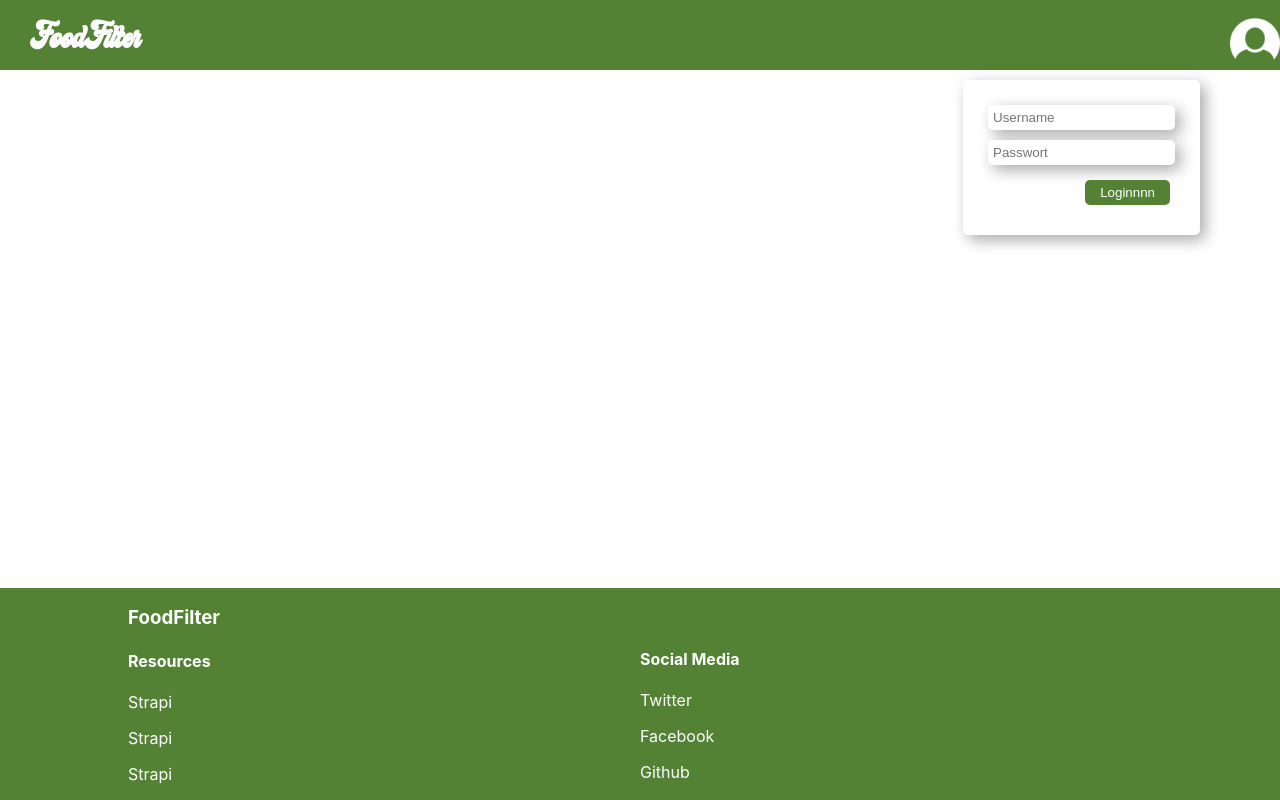
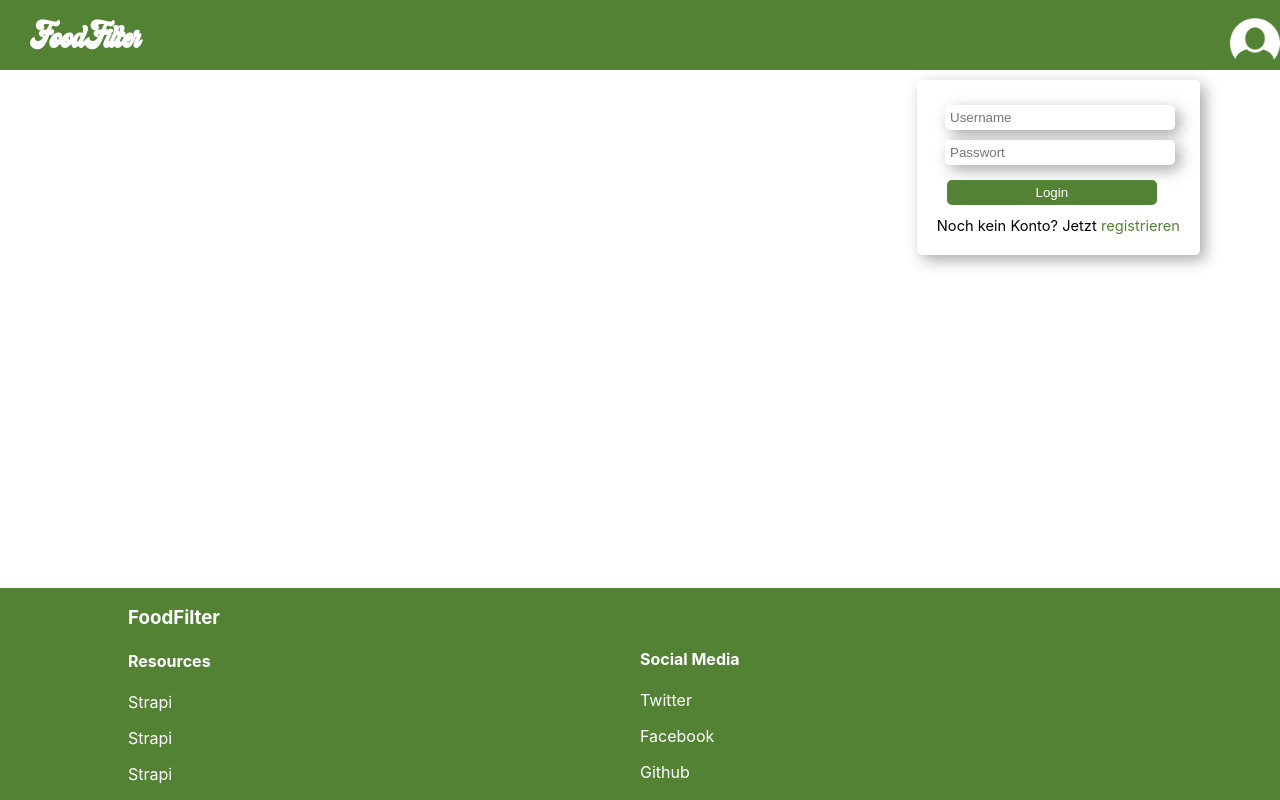
Before and after one commit to lea1210/food-filter, a React (Create React App) app: page / in a window 1280 px wide. Both pictures are taken after a click on the button 1235 px from the left and 32 px from the top of the page. Built offline with nearby package versions, Linux system fonts and the light colour scheme.

Commit message:
userinfo opening works, improved styling

```diff
--- a/src/components/Form/Form.jsx
+++ b/src/components/Form/Form.jsx
@@ -1,4 +1,4 @@
-import React from "react";
+/*import React from "react";
 import {
     FormContextProvider,
     useForm,
@@ -40,4 +40,4 @@ const Form = ({ testID, onSubmit,setIsOpen, children }) => {
     );
 };
 
-export default FormContextWrapper;
+export default FormContextWrapper; */
--- a/src/components/FormField/FormField.module.css
+++ b/src/components/FormField/FormField.module.css
@@ -1,5 +1,6 @@
 Input{
     border-radius: 5px;
+    width: 220px;
     float: right;
     box-shadow: 5px 5px 15px 0 rgba(0, 0, 0, 0.34);
     padding: 5px;
@@ -9,3 +10,7 @@ Input{
 Input:focus{
     border-color: #afafaf;
 }
+.error{
+    color: red;
+    font-size: 8pt;
+}
--- a/src/components/Header/Header.jsx
+++ b/src/components/Header/Header.jsx
@@ -1,6 +1,5 @@
 import Styles from "./Header.module.css";
 import {UserAccountButton} from "../UserAccountButton/UserAccountButton";
-import UserInfo from "../UserInfo/UserInfo";
 import Login from "../Login/Login";
 import {useState} from "react";
 
--- a/src/components/Login/Login.jsx
+++ b/src/components/Login/Login.jsx
@@ -1,87 +1,23 @@
 import Styles from "../Login/Login.module.css";
-import {LoginFormContext, useLoginForm} from "../../contexts/LoginFormContext/LoginFormContext";
+import {useLoginForm} from "../../contexts/LoginFormContext/LoginFormContext";
 import UserInfo from "../UserInfo/UserInfo";
-import {useLogin} from "../../contexts/LoginContext/LoginContext";
-import {useCallback, useState} from "react";
-import {Input} from "../Input/Input";
-import Form from "../Form/Form";
+import {useState} from "react";
 import LoginForm from "../LoginForm/LoginForm";
 
 const Login = () => {
     const [isOpen, setIsOpen] = useState(false);
     const {isLoginFormOpened, closeLoginForm} = useLoginForm();
-    const { isLoggedIn, login, logout } = useLogin();
-    const [password, setPassword] = useState('');
-    const [user, setUser] = useState('');
-
-    console.log("set is open in login: ", setIsOpen);
-
-  const onSubmitLoginForm = useCallback(() => {
-       /* console.log("im submitloginform");
-        if (isLoggedIn){
-            logout();
-        } else{
-            console.log("will einloggen");
-            login(user, password);
-        }
-        setIsOpen(true);*/
-    }, [user, password, login])
-
-    const openUserForm = (isOpen) => {
-     // setIsOpen(isOpen);
-        console.log("aaaaaaaaaaaa");
-    }
 
     return (
         <>
             {isLoginFormOpened && (
                 <div className={Styles.loginWindow}>
-                    <LoginForm onSubmit={onSubmitLoginForm} setIsOpen={openUserForm}/>
+                    <LoginForm setIsOpen={setIsOpen}/>
                     {isOpen && <UserInfo setIsOpen={setIsOpen}/>}
                 </div>
             )}
         </>
     );
-    /*return(
-        <>
-            {isLoginFormOpened && (
-                <div className={Styles.loginWindow}>
-                    <Form onSubmit={onSubmitLoginForm}>
-                        <Input
-                            type="text"
-                            placeholder="username"
-                            value={user}
-                            onChange={(value) => setUser(value)}
-                        />
-                        <Input
-                            type="password"
-                            placeholder="password"
-                            value={password}
-                            onChange={(value) => setPassword(value)}
-                        />
-                        <button type="submit">Login</button>
-                    </Form>
-                    {isOpen && <UserInfo setIsOpen={setIsOpen}/>}
-                </div>
-            )}
-        </>
-    );*/
 };
 
 export default Login;
-
-/* <Form onSubmit={onSubmitLoginForm}>
-                        <Input
-                            type="text"
-                            placeholder="username"
-                            value={user}
-                            onChange={(value) => setUser(value)}
-                        />
-                        <Input
-                            type="password"
-                            placeholder="password"
-                            value={password}
-                            onChange={(value) => setPassword(value)}
-                        />
-                        <button type="submit">Login</button>
-                    </Form>*/
--- a/src/components/LoginButton/LoginButton.module.css
+++ b/src/components/LoginButton/LoginButton.module.css
@@ -1,4 +1,5 @@
 .loginButton{
+    width: 200px;
     color: white;
     background: #548235;
     border-radius: 5px;
@@ -7,3 +8,23 @@
     border-style: none;
     font-family: "Arial Nova", sans-serif;
 }
+
+.loginButton:after {
+    content: "";
+    background: #90EE90;
+    display: block;
+    position: absolute;
+    padding-top: 300%;
+    padding-left: 350%;
+    margin-left: -20px!important;
+    margin-top: -120%;
+    opacity: 0;
+    transition: all 0.8s
+}
+
+.loginButton:active:after {
+    padding: 0;
+    margin: 0;
+    opacity: 1;
+    transition: 0s;
+}
--- a/src/components/LoginForm/LoginForm.jsx
+++ b/src/components/LoginForm/LoginForm.jsx
@@ -1,35 +1,48 @@
 import React from "react";
-import Form from "../Form/Form";
 import FormField from "../FormField/FormField";
-import { useLogin } from "../../contexts/LoginContext/LoginContext";
-import Styles from "../LoginButton/LoginButton.module.css";
-import {useCallback, useState} from "react";
-import formField from "../FormField/FormField";
+import Styles from "../LoginForm/LoginForm.module.css";
 
-const LoginForm = ({onSubmit, setIsOpen}) => {
+import {
+    FormContextProvider,
+    useForm,
+} from "../../contexts/FormContext/FormContext";
+import {useLogin} from "../../contexts/LoginContext/LoginContext";
+
+const FormContextWrapper = ({ children, setIsOpen}) => {
+    return (
+        <FormContextProvider>
+            <LoginForm setIsOpen={setIsOpen}>{children}</LoginForm>
+        </FormContextProvider>
+    );
+};
+
+const LoginForm = ({setIsOpen}) => {
     console.log("set is open in loginform: ", setIsOpen);
-   // const { isLoggedIn, login, logout } = useLogin();
-   // const [password, setPassword] = useState('');
-   // const [user, setUser] = useState('');
+    const { validate, formFields } = useForm();
+    const { isLoggedIn, login, logout } = useLogin();
 
+    const submit = (event) => {
+        console.log("im submit??");
+        event.preventDefault();
+        // skip submitting if validation fails
+        if (validate()) {
+            console.log("validierung war erfolgreichhh");
+            // onSubmit(formFields);
 
-   /* const onSubmitLoginForm = useCallback((formFields) => {
-        console.log("halllllllllo");
-        if (isLoggedIn){
-            logout();
-        } else{
-            console.log("submit funktion");
-            login(formFields["username"], formFields["password"]);
+            console.log("submit funktion, name: ", formFields["username"]);
+            login(formFields["username"].value, formFields["password"].value);
+
+            console.log(setIsOpen);
+            setIsOpen(true);
         }
-        setIsOpen(true);
-    }, [user, password, login])*/
+    };
 
     return (
         <>
-        <Form testID="loginForm" onSubmit={onSubmit} setIsOpen={setIsOpen()}>
+        <form onSubmit={submit}>
             <FormField
                 pattern={/.{2,42}/}
-                errorMessage="Bitte gib deinen Usernamen an"
+                errorMessage="Bitte gib deinen Usernamen an."
                 name="username"
                 label="Username"
                 type="text"
@@ -38,18 +51,22 @@ const LoginForm = ({onSubmit, setIsOpen}) => {
 
             <FormField
                 pattern={/.{6,42}/}
-                errorMessage="Bitte gib dein Passwort an"
+                errorMessage="Dein Passwort ist mindestens 6 Zeichen lang."
                 name="password"
                 label="Passwort"
                 type="password"
                 required
             />
             <button className={Styles.loginButton} type="submit">
-                Loginnnn
+                Login
             </button>
-        </Form>
+            <br/>
+            <label className={Styles.registerLabel}>Noch kein Konto? Jetzt </label>
+            <a href className={Styles.registerLink}>registrieren</a>
+        </form>
         </>
     );
 };
 
-export default LoginForm;
+
+export default FormContextWrapper;
--- a/src/components/LoginForm/LoginForm.module.css
+++ b/src/components/LoginForm/LoginForm.module.css
@@ -0,0 +1,18 @@
+.registerLabel{
+    float: bottom;
+    font-size: 11pt;
+}
+.registerLink{
+    color: #548235;
+    font-size: 11pt;
+    float: bottom;
+}
+.loginButton{
+    width: 210px;
+    color: white;
+    background: #548235;
+    border-radius: 5px;
+    padding: 5px 35px 5px 35px;
+    border-style: none;
+    font-family: "Arial Nova", sans-serif;
+}
--- a/src/contexts/LoginContext/login.js
+++ b/src/contexts/LoginContext/login.js
@@ -3,8 +3,6 @@ const KEY_TOKEN = "jwt";
 const KEY_USER = "user";
 
 const authenticate = (username, password) => {
-    console.log("name: ", username);
-    console.log("passw: ", password);
     return fetch(AUTH_URL, {
         method: "POST",
         headers: {
@@ -17,6 +15,7 @@ const authenticate = (username, password) => {
     })
         .then((res) => {
             if (!res.ok) {
+                console.log("antwort nichnok");
                 return null;
             }
             return res.json();
```
Also changed, not shown: src/contexts/LoginContext/LoginContext.jsx (+1 -9 lines).
